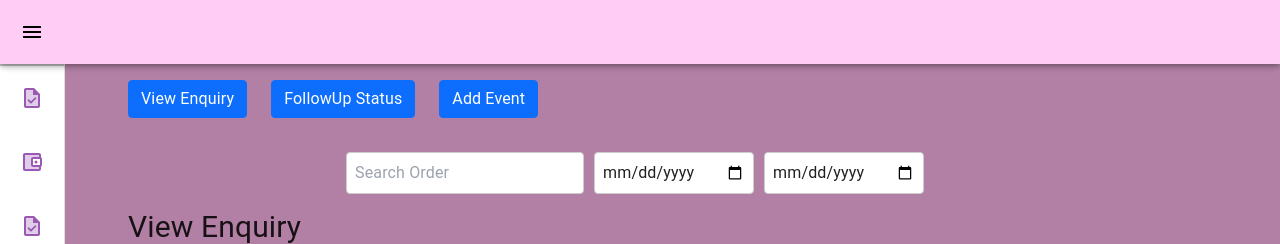
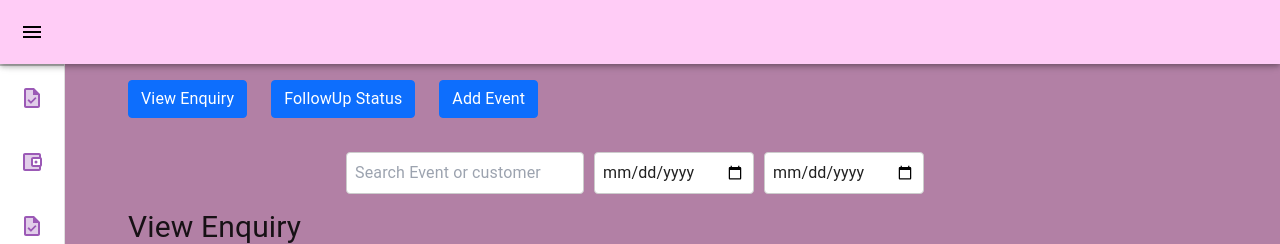
Before and after one commit to kalyani-coder/Event-Managment-Admin, a React (Create React App) app in the folder Event Manager/: page /quotation in a window 1280 px wide. Shown: the top 244 px of the page. Built offline with nearby package versions, Linux system fonts and the light colour scheme; no server answers.

Commit message:
update ViewEnquiry.js and FollowUpStatus.js

```diff
--- a/Event Manager/src/components/Enquiry/Quotation/ViewEnquiry.js
+++ b/Event Manager/src/components/Enquiry/Quotation/ViewEnquiry.js
@@ -115,7 +115,7 @@ const ViewInquiryPage = () => {
             </Link>
           </div>
           <div className="filter-container">
-            <input type="text" placeholder="Search Order" value={searchTerm} onChange={handleSearchInputChange} />
+            <input type="text" placeholder="Search Event or customer" value={searchTerm} onChange={handleSearchInputChange} />
             <input type="date" value={dateRange.startDate} onChange={handleStartDateChange} />
             <input type="date" value={dateRange.endDate} onChange={handleEndDateChange} />
           </div>
--- a/Event Manager/src/components/FollowupStatus/FollowUpStatus.js
+++ b/Event Manager/src/components/FollowupStatus/FollowUpStatus.js
@@ -254,7 +254,7 @@ const FollowUpStatus = () => {
             </Link>
           </div>
           <div className="filter-container">
-            <input type="text" placeholder="Search Order" value={searchTerm} onChange={handleSearchInputChange} />
+            <input type="text" placeholder="Search event or customer" value={searchTerm} onChange={handleSearchInputChange} />
             <input type="date" value={dateRange.startDate} onChange={handleStartDateChange} />
             <input type="date" value={dateRange.endDate} onChange={handleEndDateChange} />
           </div>
```
